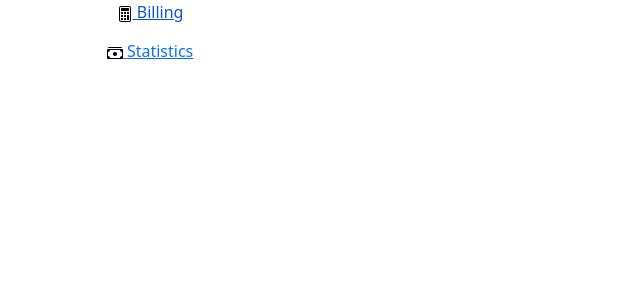
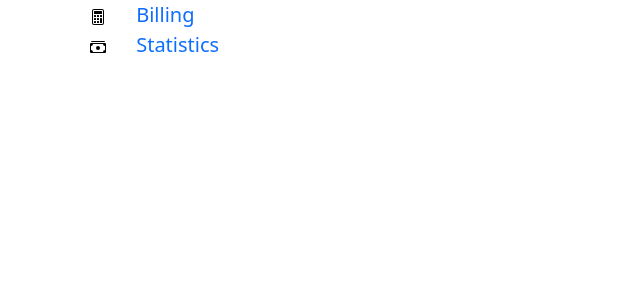
Before and after one commit to szobek/mindsReact, a React (Vite) app: page / in a window 1280 px wide. Shown: the top 300 px of the page, without its empty margins (0-640 px from the left). Built offline with nearby package versions, Linux system fonts and the light colour scheme.

Commit message:
small design in nav

```diff
--- a/src/components/Nav/navbar.component.scss
+++ b/src/components/Nav/navbar.component.scss
@@ -0,0 +1,19 @@
+
+.nav-container{
+    display: flex;
+    flex-direction: column;
+    padding-left: 30%;
+    .nav-link-item{
+        width: fit-content;
+        font-size: 20px;
+        text-decoration: none;
+        img{
+            margin-right: 25px;
+        }
+        &.active{
+            color: #3d3c3b;
+            text-decoration: underline;
+        }
+    }
+
+}
--- a/src/components/Nav/navbar.component.tsx
+++ b/src/components/Nav/navbar.component.tsx
@@ -1,24 +1,22 @@
 import {NavLink } from "react-router";
 import { Navitem } from "../../models/Nav";
+import "./navbar.component.scss";
 const Navbar = () => {
   const menuItems: Navitem[] = [
-    { id: 1, name: 'Billing', url: '/billing',icon:"./assets/icons/calculator.svg" },
-    { id: 2, name: 'Statistics', url: '/statistics',icon:"./assets/icons/cash-stack.svg" }
+    { id: 1, name: 'Billing', url: '/billing',icon:"calculator.svg" },
+    { id: 2, name: 'Statistics', url: '/statistics',icon:"cash-stack.svg" }
   ];
-  const listItems = menuItems.map((item) =><>
+  const listItems = menuItems.map((item) =>
 
   <NavLink
     to={item.url}
-    className={({ isActive, isPending }) =>
-      isPending ? "pending" : isActive ? "active" : ""
-    }
+    className="nav-link-item"
   >
-    <img src={item.icon} alt="" /> { item.name}
+    <img src={`./assets/icons/${item.icon}`} alt="" /> { item.name}
   </NavLink>
-  </>
   );
   return (
-    <>{listItems}</>
+    <div className="nav-container">{listItems}</div>
   )
 }
 
```
